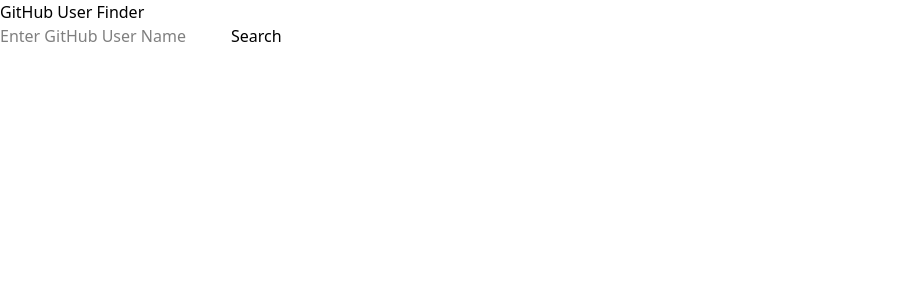
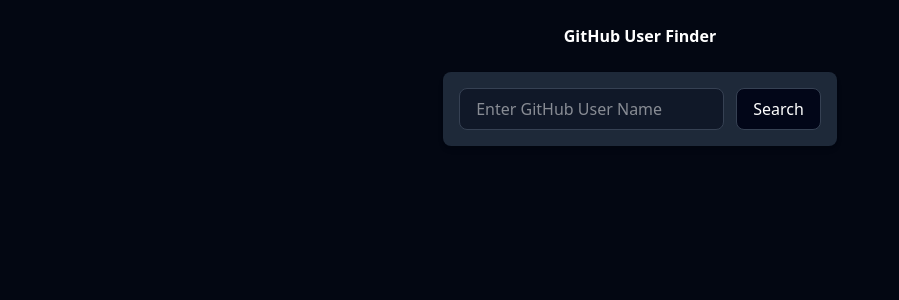
Before and after one commit to praneethb7/GitHub-user-finder, a React (Vite) app: page / in a window 1280 px wide. Shown: the top 300 px of the page, without its empty margins (0-899 px from the left). Built offline with nearby package versions, Linux system fonts and the light colour scheme.

Commit message:
tailwind added

```diff
--- a/src/App.jsx
+++ b/src/App.jsx
@@ -3,7 +3,7 @@
 
 function App() {
   return (
-    <div className="app">
+    <div className="bg-gray-950 min-h-screen flex justify-center items-center">
       <Home />
     </div>
   );
--- a/src/Components/ErrorMessage.jsx
+++ b/src/Components/ErrorMessage.jsx
@@ -2,7 +2,9 @@
 
 function ErrorMessage({message}){
     return(
-        <div className="error-message">{message}</div>
+        <div className="p-4 text-red-500 bg-red-100 border border-red-400 rounded-lg shadow-md text-center">
+            ❌{message}
+            </div>
     )
 };
 
--- a/src/Components/Loader.jsx
+++ b/src/Components/Loader.jsx
@@ -2,7 +2,9 @@
 
 function Loader(){
     return(
-        <div className="loader">Loading...</div>
+        <div className="flex justify-center items-center h-20">
+            <div className="w-10 h-10 border-4 border-blue-500 border-dashed rounded-full animate-spin"></div>
+        </div>
     )
 };
 
--- a/src/Components/SearchBar.jsx
+++ b/src/Components/SearchBar.jsx
@@ -16,10 +16,12 @@
         }
     }
     return(
-        <div className="search-bar">
+        <div className="flex items-center gap-3 p-4 bg-gray-800 rounded-lg shadow-md w-full max-w-md mx-auto">
             <input type="text" placeholder="Enter GitHub User Name"
-             value={username} onChange={(e)=>setUsername(e.target.value)} onKeyDown={(e)=>listenEvent(e)}></input>
-             <button onClick={handleSearch}>Search</button>
+             value={username} onChange={(e)=>setUsername(e.target.value)} onKeyDown={(e)=>listenEvent(e)}
+             className="px-4 py-2 text-white bg-gray-900 border border-gray-700 rounded-lg focus:outline-none focus:ring-2 focus:ring-gray-400"></input>
+             <button onClick={handleSearch}
+             className="px-4 py-2 text-white bg-slate-950 rounded-lg  hover:bg-slate-900 transition border border-gray-700 rounded-lg">Search</button>
         </div>
     )
 }
--- a/src/Components/UserCard.jsx
+++ b/src/Components/UserCard.jsx
@@ -1,17 +1,32 @@
-import React from "react";
+const UserCard = ({ user }) => {
+    return (
+      <div className=" mt-4 max-w-md mx-auto p-6 bg-gray-800 rounded-lg shadow-lg text-white text-center">
+        <img
+          src={user.avatar_url}
+          alt={user.login}
+          className="w-24 h-24 rounded-full mx-auto border-4 border-blue-500"
+        />
+        <h2 className="mt-4 text-2xl font-semibold">{user.name || user.login}</h2>
+        <p className="text-gray-400">@{user.login}</p>
+        <p className="mt-2">{user.bio || "No bio available."}</p>
+        <div className="mt-4 flex justify-center gap-4">
+          <span className="px-4 py-2 bg-gray-700 rounded-lg">
+            Followers: {user.followers}
+          </span>
+          <span className="px-4 py-2 bg-gray-700 rounded-lg">
+            Following: {user.following}
+          </span>
+        </div>
+        <a
+          href={user.html_url}
+          target="_blank"
+          rel="noopener noreferrer"
+          className="mt-4 inline-block bg-cyan-800 px-4 py-2 rounded-lg hover:bg-cyan-700 transition"
+        >
+          View Profile
+        </a>
+      </div>
+    );
+  };
 
-function UserCard({user}){
-    return(
-        <div className="user-card">
-            <img src={user.avatar_url} alt={user.login}/>
-            <h2>{user.name || user.login}</h2>
-            <p>{user.bio || "No bio Available"}</p>
-            <p>Followers: {user.followers} | Following: {user.following}</p>
-            <a href={user.html_url} target="_blank" rel="noopener noreferrer">
-                View Profile
-            </a>
-        </div>
-    )
-}
-
-export default UserCard;
+  export default UserCard;
--- a/src/pages/Home.jsx
+++ b/src/pages/Home.jsx
@@ -11,8 +11,8 @@
     const { user, loading, error } = UseGitHubUser(username);
 
     return(
-        <div className="home">
-            <h1>GitHub User Finder</h1>
+        <div className="min-h-screen flex flex-col items-center bg-gray-950 p-6 text-white">
+            <h1 className="text 3-xl font-bold mb-6">GitHub User Finder</h1>
             <SearchBar onSearch={setUsername}/>
             {loading && <Loader/>}
             {error && <ErrorMessage message={error}/>}
```
